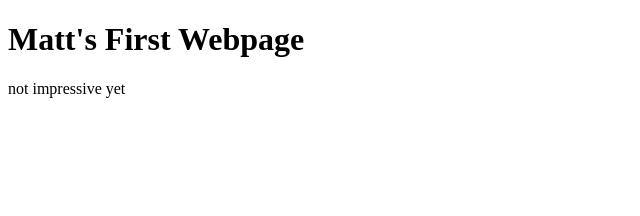
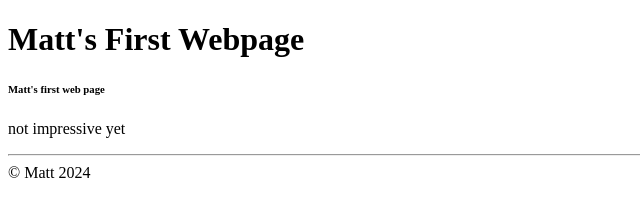
Before and after one commit to mattjamesperry3/monday, a plain HTML site: page index.html in a window 1280 px wide. Shown: the whole page, without its empty margins (0-640 px from the left). Drawn offline with Linux system fonts and the light colour scheme.

Commit message:
updated html file committed, added copywright symbol

```diff
--- a/index.html
+++ b/index.html
@@ -8,7 +8,13 @@
 </head>
 <body>
     <h1>Matt's First Webpage</h1>
+    <h6>Matt's first web page</h6>
     <p>not impressive yet</p>
+    <hr>
+
+    <footer>
+        &copy; Matt 2024
+    </footer>
 
     </body>
     </html></p>
```
